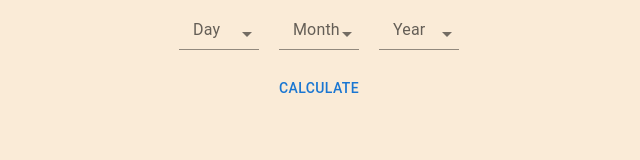
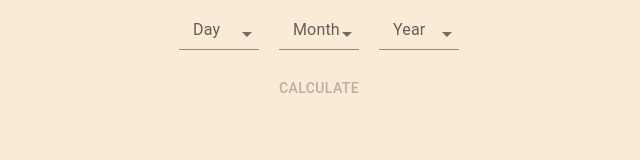
Before and after one commit to NassCode/ageCalculator, a React (Create React App) app: page / in a window 1280 px wide. Shown: the part 277-437 px from the top of the page, without its empty margins (321-961 px from the left). Built offline with nearby package versions, Linux system fonts and the light colour scheme.

Commit message:
Update selector.js

```diff
--- a/src/components/selector.js
+++ b/src/components/selector.js
@@ -108,7 +108,7 @@ function Selector({ getDates }) {
         </Box>
       </div>
       <div style={{display: 'flex', justifyContent: 'center', marginTop: '20px'}}>
-        <Button variant="text" onClick={() => getDates([day, month, year])}>Calculate</Button>
+        <Button variant="text" disabled={day && month && year ? false : true} onClick={() => getDates([day, month, year])}>Calculate</Button>
         </div>
     </div>
   );
```
